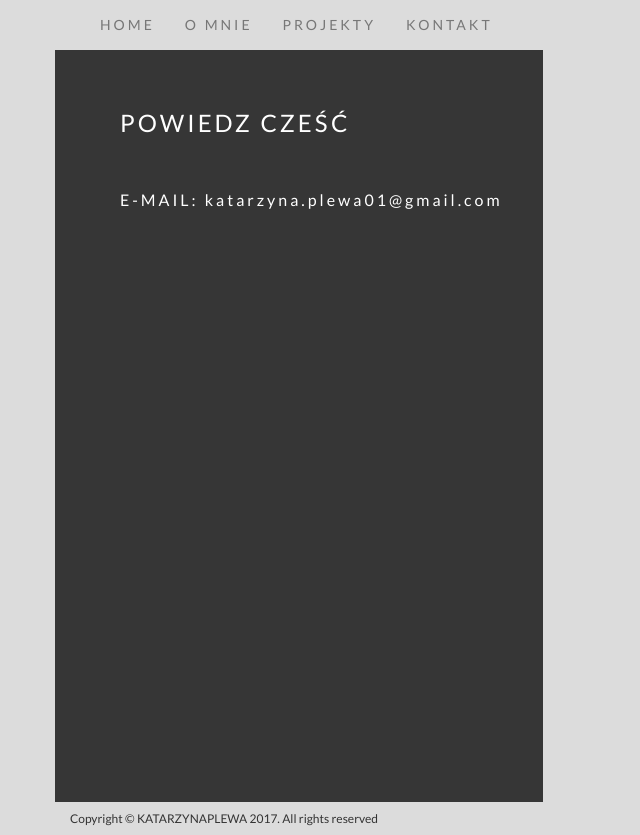
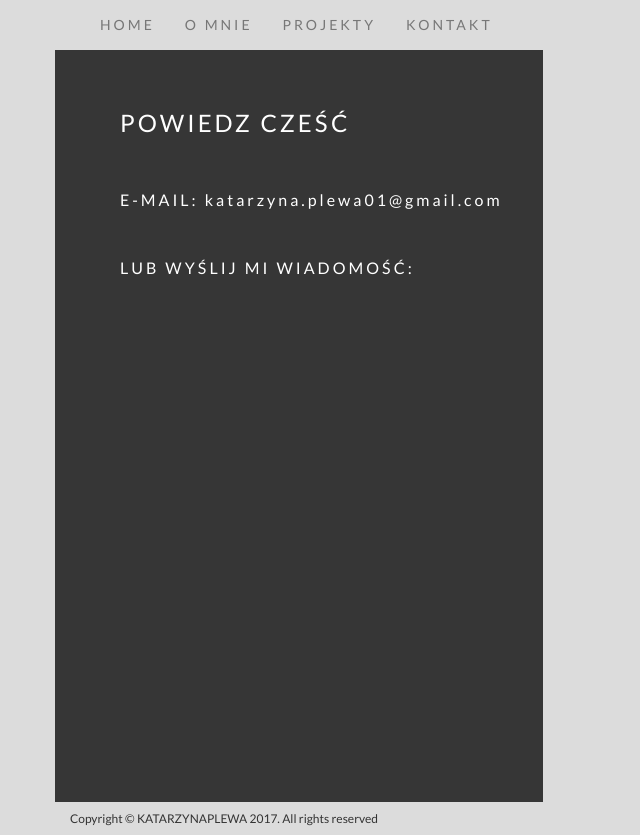
Before and after one commit to kplewa/kplewa.github.io, a plain HTML site: page site/kontakt.html in a window 1280 px wide. Shown: the whole page, without its empty margins (0-640 px from the left). Drawn offline with nearby package versions, Linux system fonts and the light colour scheme.

Commit message:
everything

```diff
--- a/site/kontakt.html
+++ b/site/kontakt.html
@@ -68,6 +68,7 @@
             <div class="col-md-5 col-xs-12 kontakt">
                 <h2 class="kontakt-title">POWIEDZ CZEŚĆ</h2>
                 <p class="kontakt-paragraph">E-MAIL: katarzyna.plewa01@gmail.com<br>
+                    LUB WYŚLIJ MI WIADOMOŚĆ: </p>
 
                         </div>
 
```
